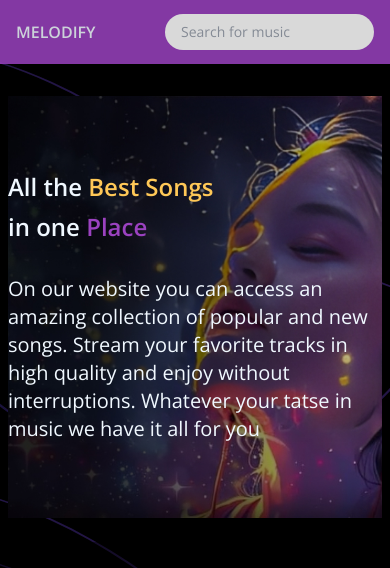
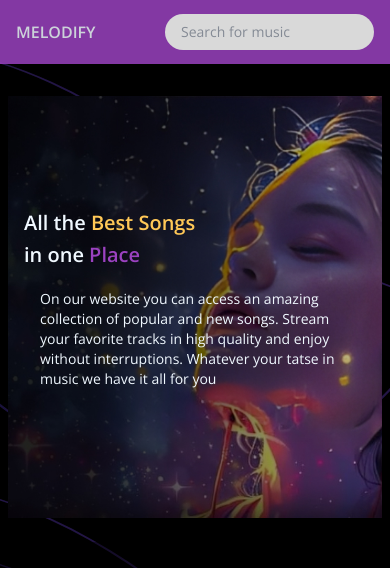
Before and after one commit to adeyanjufawaz/melodify, a Next.js app: page / in a window 390 px wide. Shown: the top 568 px of the page. Built offline with nearby package versions, Linux system fonts and the light colour scheme; no server answers.

Commit message:
Build/Artist Page

```diff
--- a/app/page.tsx
+++ b/app/page.tsx
@@ -11,14 +11,17 @@ import TopSongs from "./components/TopSongs";
 export default function Home() {
   const [, setAccesstoken] = useLocalStorage<string>("accessToken", "");
 
-  useEffect(() => {
     // Function to get accessToken
+    function getaccess() {
       fetch("https://accounts.spotify.com/api/token", authParameters)
         .then((result) => result.json())
         .then((data) => {
           // const setData = localStorage?.setItem("accessToken", );
           setAccesstoken(data.access_token);
         });
+    }
+  useEffect(() => {
+    getaccess()
   }, []);
 
   return (
@@ -30,19 +33,19 @@ export default function Home() {
         transition={{ duration: 0.6 }}
         className="relative bg-[url('/transparent.svg')] w-full flex justify-center  items-center px-2 md:px-8 py-6 "
       >
-        <div className="hero w-full mt-8 h-[50vh] lg:h-[80vh] flex justify-start items-center">
+        <div className="hero p-4 w-full mt-8 h-[50vh] lg:h-[80vh] flex justify-start items-center">
           <div className="w-full md:w-[50%]">
-            <section className="text-2xl lg:text-5xl font-semibold ">
+            <section className="text-xl lg:text-5xl font-semibold ">
               <h2>
                 All the <span className="text-secondary">Best Songs</span>{" "}
               </h2>
-              <h2 className="mt-2">
+              <h2 className="mt-1">
                 in one <span className="text-primary">Place</span>
               </h2>
             </section>
 
-            <section className="mt-8">
-              <p className="text-xl">
+            <section className="mt-1 md:mt-8 p-4">
+              <p className="text-sm lg:text-xl">
                 On our website you can access an amazing collection of popular
                 and new songs. Stream your favorite tracks in high quality and
                 enjoy without interruptions. Whatever your tatse in music we
```
Lines whose indentation alone changed are shown as unchanged.
